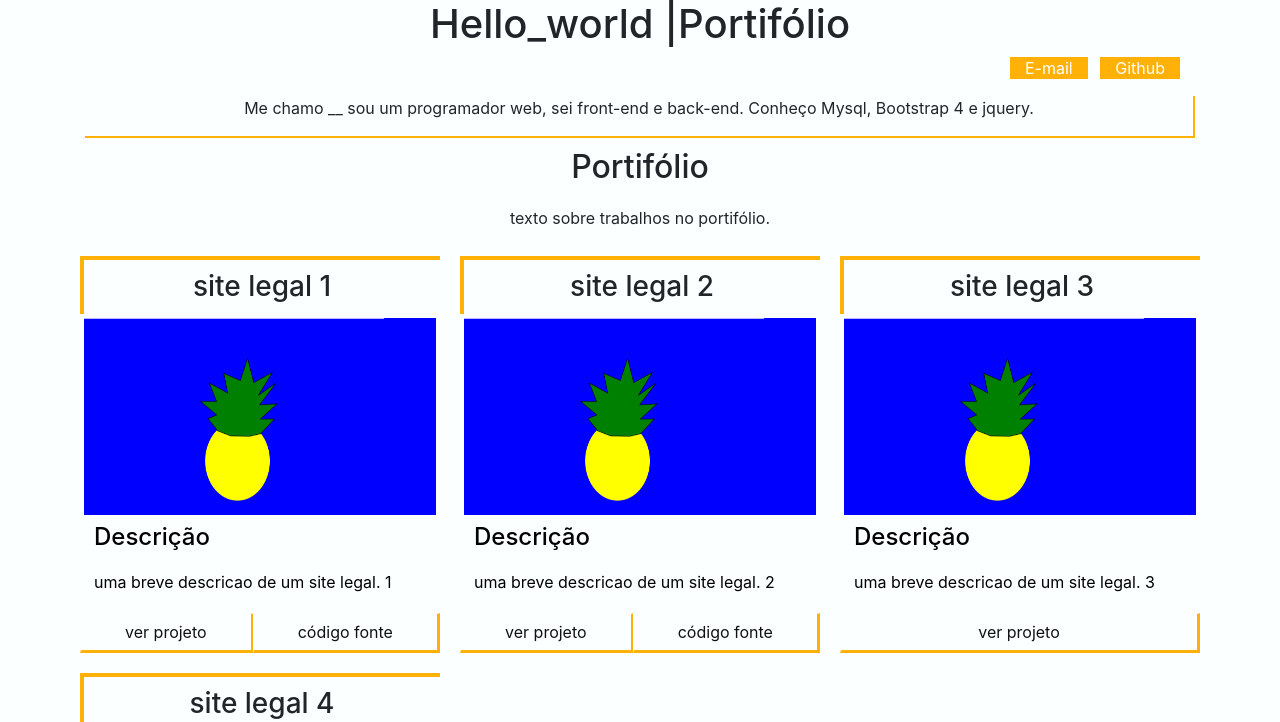
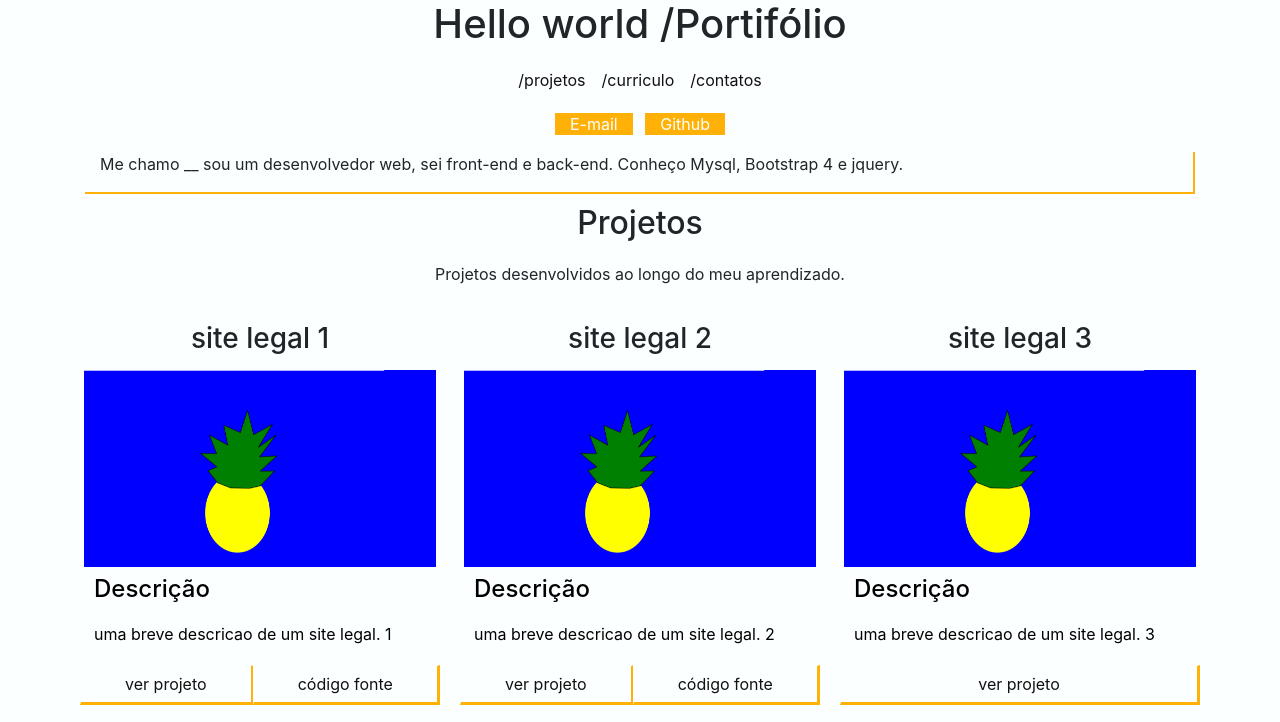
Before and after one commit to MarcosRamon00/portifolio.github.io, a plain HTML site: page index.html in a window 1280 px wide. Shown: the top 722 px of the page. Drawn offline with nearby package versions, Linux system fonts and the light colour scheme.

Commit message:
criacao de menu

```diff
--- a/css/style.css
+++ b/css/style.css
@@ -3,7 +3,21 @@
 body{/*cor do fundo*/
     background-color: #fcffff;
 }
-
+/*--titulo -- */
+#titulo{
+    font-size: 2.5em;
+}
+/*--menu--*/
+#menu a{
+    text-decoration: none;
+    color: #111111;
+}
+#menu a:before{
+    content: '/';
+}
+#menu a:hover{
+    color:#ffb108;
+}
 
 /*--projetos--*/
 #titulo_portifolio{
@@ -27,8 +41,6 @@ body{/*cor do fundo*/
     background-color:#fcffff;
     padding:10px;
     margin-bottom: 0%;
-    border-top: 4px solid #ffb108;
-    border-left: 4px solid #ffb108;
 }
 .imagem_projeto{
     border: 4px solid #fcffff;
--- a/index.html
+++ b/index.html
@@ -13,45 +13,54 @@
 <body>
     <section class="container-fluid">
         <div class="col-sm-12">
-            <h1 class="text-center">Hello_world |Portifólio</h1>
+            <h1 id="titulo" class="text-center">Hello world /Portifólio</h1>
         </div>
     </section>
     <section class="container">
-        <div class="col-sm-12">
-            <div class="div_contato">
-                <ul class="list-inline text-right">
-                    <li class="list-inline-item"><a href="">E-mail</a></li>
-                    <li class="list-inline-item"><a href="">Github</a></li>
-                </ul>
-            </div>
+        <div id="menu" class="nav-scroller py-1 mb-2">
+            <nav class="nav d-flex justify-content-center ">
+                <a class="p-2" href="#portifolio">projetos</a>
+                <a class="p-2" href="#curriculo">curriculo</a>
+                <a class="p-2" href="#contato">contatos</a>
+            </nav>
         </div>
     </section>
     <section class="container">
+        <div id="contato" class="div_contato">
+            <ul class="text-center list-inline">
+                <li class="list-inline-item "><a href="#">E-mail</a></li>
+                <li class="list-inline-item "><a href="#">Github</a></li>
+            </ul>
+        </div>
+    </section>
+
+    <section class="container">
         <div id="bloco_texto_sobre_portifolio">
             <div class="col-sm-12">
-                <p class="text-center">
-                    Me chamo __ sou um programador web, sei front-end e back-end. Conheço Mysql, Bootstrap 4 e jquery.
+                <p class="text-left">
+                    Me chamo __ sou um desenvolvedor web, sei front-end e back-end. Conheço Mysql, Bootstrap 4 e jquery.
                 </p>
             </div>
         </div>
     </section>
     <section class="container">
         <div id="bloco_titulo_descricao_portifolio">
-            <h2 id="titulo_portifolio" class="text-center">Portifólio</h2>
-            <p class="text-center">texto sobre trabalhos no portifólio.</p>
+            <h2 id="titulo_portifolio" class="text-center">Projetos</h2>
+            <p class="text-center">Projetos desenvolvidos ao longo do meu aprendizado.</p>
         </div>
     </section>
-    <section class="container">
+    <section class="container" id="portifolio">
         <div id="area_projetos" class="row"></div>
     </section>
     <section class="area_curriculo container">
         <div id="curriculo">
-            <h2 class="text-center">curriculo</h2>
-            <p class="text-center">curriculo</p>
+            <h2 class="text-center">Currículo</h2>
+            <h3>Habilidades</h3>
+            <h3>Educação</h3>
         </div>
     </section>
     <footer id="rodape" class="container-fluid">
-        <div class="div_contato">
+        <div id="contato" class="div_contato">
              <ul class="text-center list-inline">
                 <li class="list-inline-item "><a href="#">E-mail</a></li>
                 <li class="list-inline-item "><a href="#">Github</a></li>
```
